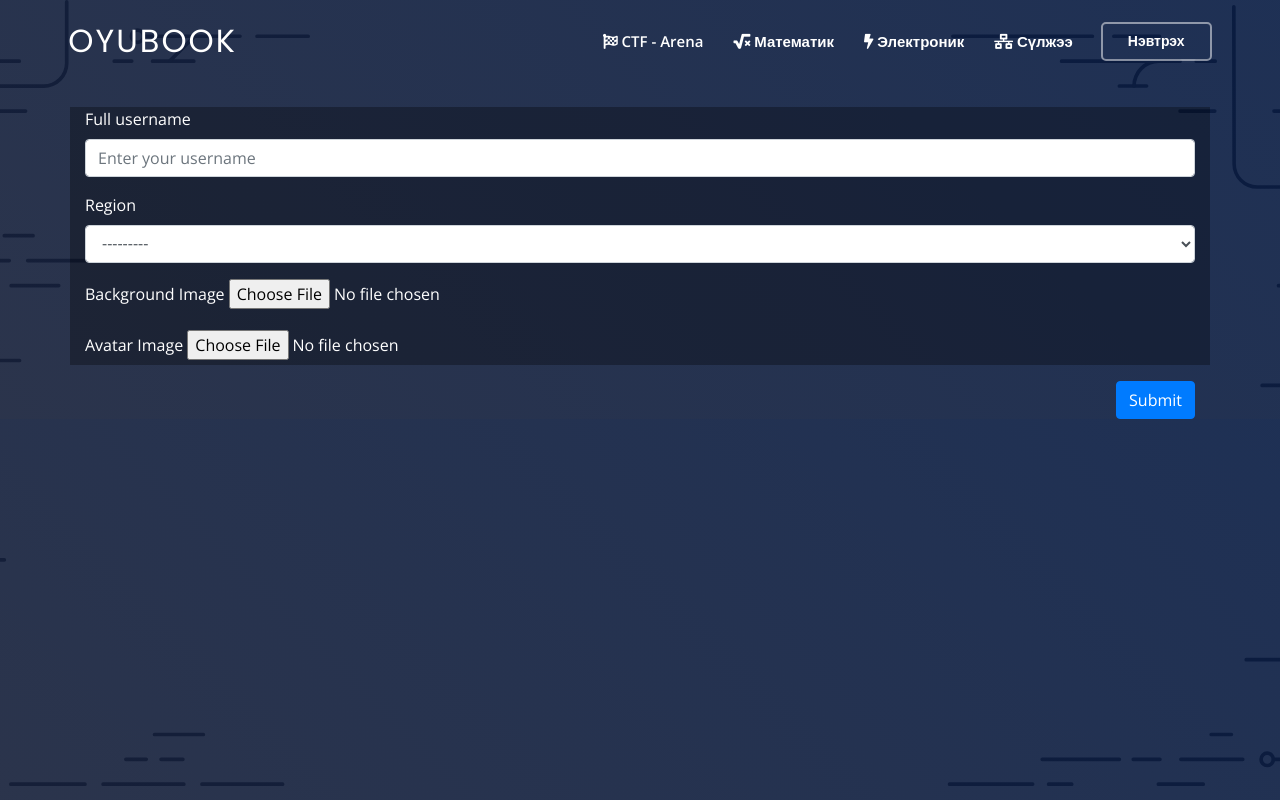
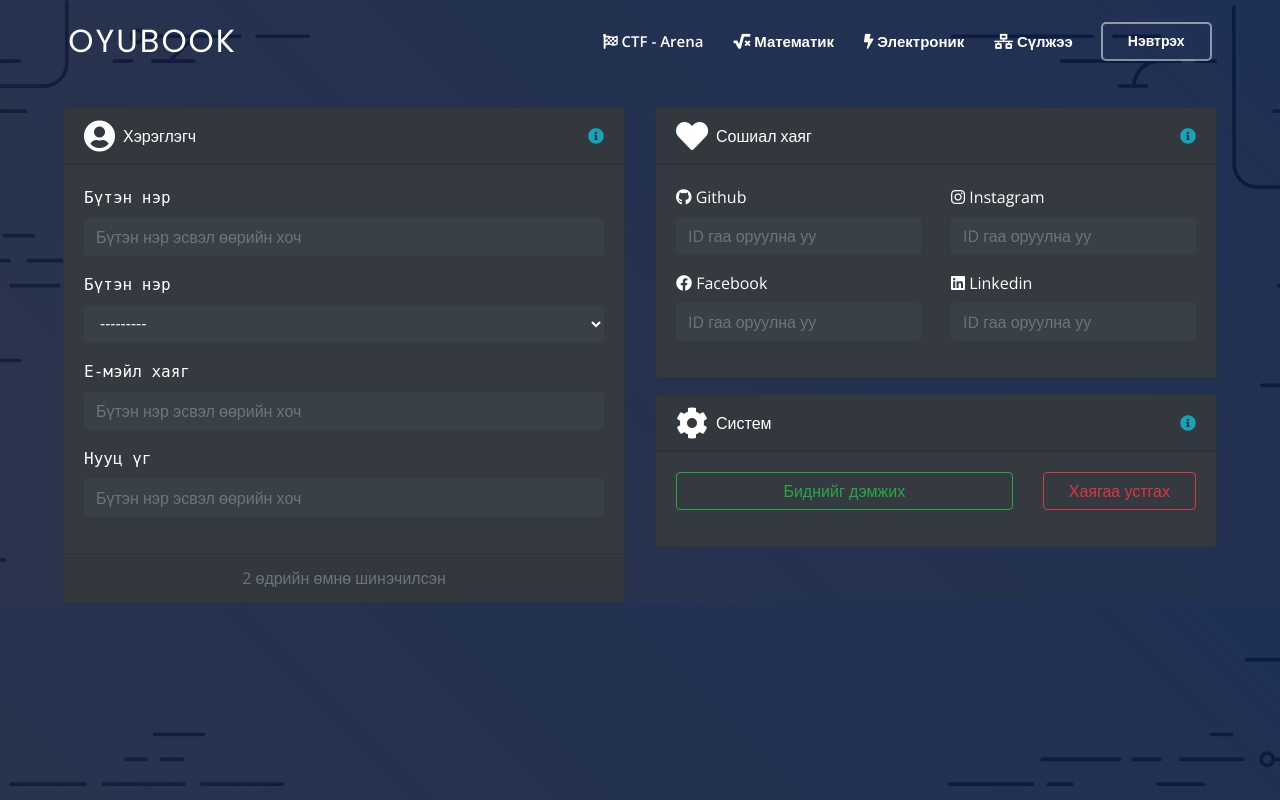
Before and after one commit to EnhboldH/OyuBook, a Django app: template src/backend/design/templates/users/profile-update.html in a window 1280 px wide. Run offline with Django 3.2, Linux system fonts and the light colour scheme; the template is opened without the code that fills it: values that come from a table or form of the project are taken from there, others are empty; some libraries are stand-ins or nearby versions.

Commit message:
update profile page

```diff
--- a/src/backend/design/templates/users/profile-update.html
+++ b/src/backend/design/templates/users/profile-update.html
@@ -1,39 +1,180 @@
 {% extends "layout.html" %}
 {% load static %}
 {% block stylesheets %}
-  <link href="{% static 'css/users/profile.css' %}" rel="stylesheet">
+  <link href="{% static 'css/users/profile-update.css' %}" rel="stylesheet">
 {% endblock %}
 {% block style %}
 <style>
-* {
+body {
   color: white;
+}
+
+._profile {
+  background-color:rgba(0, 0, 0, 0.3);
+}
+.text-accent {
+    color: #9acc14;
+}
+.profile-input {
+  box-shadow: none;
+  color: #fff;
+  border-radius: 4px;
+  background-color: #394147;
+  border: none;
+}
+.profile-input:focus {
+  box-shadow: none;
+  color: #fff;
+  border-radius: 4px;
+  background-color: #394147;
+  border: none;
+}
+
+.link-input {
+  height: 30px;
 }
 </style>
 {% endblock %}
 {% block content %}
-<section id="main">
-  <!-- sda  -->
-  <div class="container mt-4 _profile">
-    <form method="post" enctype="multipart/form-data">
+<section id="main" class="d-flex">
+  <div class="container-fluid ml-5 mr-5 mt-4">
+    <div class="row">
+      <div class="col-6">
+        <div class="card bg-dark">
+          <div class="card-header">
+            <div class="d-flex">
+              <i class="fas fa-user-circle fa-2x"></i>
+              <div class="ml-2 align-self-center">
+                <span>Хэрэглэгч</span>
+              </div>
+              <div class="ml-auto align-self-center">
+                <span data-toggle="tooltip" data-html="true" title="Нэмэлт мэдээлэл">
+                  <i class="fas fa-info-circle text-info"></i>
+                </span>
+              </div>
+            </div>
+          </div>
+          <div class="card-body">
+            <form method="post">
               {% csrf_token %}
               <div class="form-group">
-        <label>Full username</label>
+                <label>
+                  <span style="font-family: Ubuntu, Monospace;">Бүтэн нэр</span>
+                </label>
                 {{ form.fullname }}
               </div>
               <div class="form-group">
-        <label>Region</label>
+                <label class="control-label">
+                  <span style="font-family: Ubuntu, Monospace;">Бүтэн нэр</span>
+                </label>
                 {{ form.region }}
               </div>
+            </form>
             <div class="form-group">
-        <label>Background Image</label>
-        {{ form.background_image }}
+              <label class="control-label">
+                <span style="font-family: Ubuntu, Monospace;">Е-мэйл хаяг</span>
+              </label>
+              {{ form.fullname }}
             </div>
             <div class="form-group">
-        <label>Avatar Image</label>
-        {{ form.avatar_image }}
+              <label class="control-label">
+                <span style="font-family: Ubuntu, Monospace;">Нууц үг</span>
+              </label>
+              {{ form.fullname }}
             </div>
-      <button type="submit" class="btn btn-primary float-right">Submit</button>
+          </div>
+          <div class="card-footer text-muted text-center">
+            2 өдрийн өмнө шинэчилсэн
+          </div>
+        </div>
+      </div>
+      <div class="col-6">
+        <div class="card bg-dark">
+          <div class="card-header">
+            <div class="d-flex">
+              <i class="fas fa-heart fa-2x"></i>
+              <div class="ml-2 align-self-center">
+                <span>Сошиал хаяг</span>
+              </div>
+              <div class="ml-auto align-self-center">
+                <span data-toggle="tooltip" data-html="true" title="Нэмэлт мэдээлэл">
+                  <i class="fas fa-info-circle text-info"></i>
+                </span>
+              </div>
+            </div>
+          </div>
+          <div class="card-body">
+            <form method="post">
+              {% csrf_token %}
+              <div class="row">
+                <div class="form-group col-6">
+                  <label class="control-label">
+                    <span>
+                      <i class="fab fa-github"></i> Github
+                    </span>
+                  </label>
+                  {{ form.github_link }}
+                </div>
+                <div class="form-group col-6">
+                  <label class="control-label">
+                    <span>
+                      <i class="fab fa-instagram"></i> Instagram
+                    </span>
+                  </label>
+                  {{ form.insta_link }}
+                </div>
+              </div>
+              <div class="row">
+                <div class="form-group col-6">
+                  <label class="control-label">
+                    <span>
+                      <i class="fab fa-facebook"></i> Facebook
+                    </span>
+                  </label>
+                  {{ form.github_link }}
+                </div>
+                <div class="form-group col-6">
+                  <label class="control-label">
+                    <span>
+                      <i class="fab fa-linkedin"></i> Linkedin
+                    </span>
+                  </label>
+                  {{ form.insta_link }}
+                </div>
+              </div>
             </form>
+          </div>
+        </div>
+        <div class="card bg-dark mt-3">
+          <div class="card-header">
+            <div class="d-flex">
+              <i class="fas fa-cog fa-2x"></i>
+              <div class="ml-2 align-self-center">
+                <span>Систем</span>
+              </div>
+              <div class="ml-auto align-self-center">
+                <span data-toggle="tooltip" data-html="true" title="Нэмэлт мэдээлэл">
+                  <i class="fas fa-info-circle text-info"></i>
+                </span>
+              </div>
+            </div>
+          </div>
+          <div class="card-body">
+            <form method="post">
+              {% csrf_token %}
+              <div class="row">
+                <div class="form-group col-8">
+                  <button class="btn btn-block btn-outline-success"><span class="text-success">Биднийг дэмжих</span></button>
+                </div>
+                <div class="form-group col-4">
+                  <button class="btn btn-block btn-outline-danger"><span class="text-danger">Хаягаа устгах</span></button>
+                </div>
+              </div>
+            </form>
+          </div>
+        </div>
+      </div>
+    </div>
   </div>
 </section>
 {% block scripts %}
--- a/src/backend/modules/base/forms.py
+++ b/src/backend/modules/base/forms.py
@@ -63,10 +63,17 @@ class UserProfileUpdateForm(ModelForm):
 
     def __init__(self, request=None, *args, **kwargs):
         super(UserProfileUpdateForm, self).__init__(*args, **kwargs)
-        self.fields['fullname'].widget.attrs['class'] = "form-control login-input placeholder-no-fix"
-        self.fields['region'].widget.attrs['class'] = "form-control login-input placeholder-no-fix"
-        self.fields['region'].widget.attrs['placeholder'] = 'Enter your region'
-        self.fields['fullname'].widget.attrs['placeholder'] = 'Enter your username'
+        self.fields['fullname'].widget.attrs['class'] = "form-control profile-input"
+        self.fields['region'].widget.attrs['class'] = "form-control profile-input"
+        self.fields['facebook_link'].widget.attrs['class'] = "form-control profile-input"
+        self.fields['insta_link'].widget.attrs['class'] = "form-control profile-input"
+        self.fields['github_link'].widget.attrs['class'] = "form-control profile-input"
+        self.fields['avatar_image'].widget.attrs['class'] = "form-control-file"
+        self.fields['background_image'].widget.attrs['class'] = "form-control-file"
 
+        self.fields['fullname'].widget.attrs['placeholder'] = "Бүтэн нэр эсвэл өөрийн хоч"
+        self.fields['facebook_link'].widget.attrs['placeholder'] = "ID гаа оруулна уу"
+        self.fields['insta_link'].widget.attrs['placeholder'] = "ID гаа оруулна уу"
+        self.fields['github_link'].widget.attrs['placeholder'] = "ID гаа оруулна уу"
     def clean(self):
         return self.cleaned_data
--- a/src/backend/modules/base/views.py
+++ b/src/backend/modules/base/views.py
@@ -153,7 +153,6 @@ class UserProfileUpdateView(UpdateView):
         oyu_user = self.request.user
         oyu_user.background_image = valid_data.get('background_image', None)
         oyu_user.avatar_image = valid_data.get('avatar_image', None)
-        print(oyu_user.background_image)
         oyu_user.save()
 
         user_profile = OyuUserProfile.objects.filter(oyu_user=oyu_user).first()
```
Also changed, not shown: src/backend/design/templates/users/profile.html (+17 -7 lines), src/backend/design/static/css/users/profile-update.css (added). Lines whose indentation alone changed are shown as unchanged.
